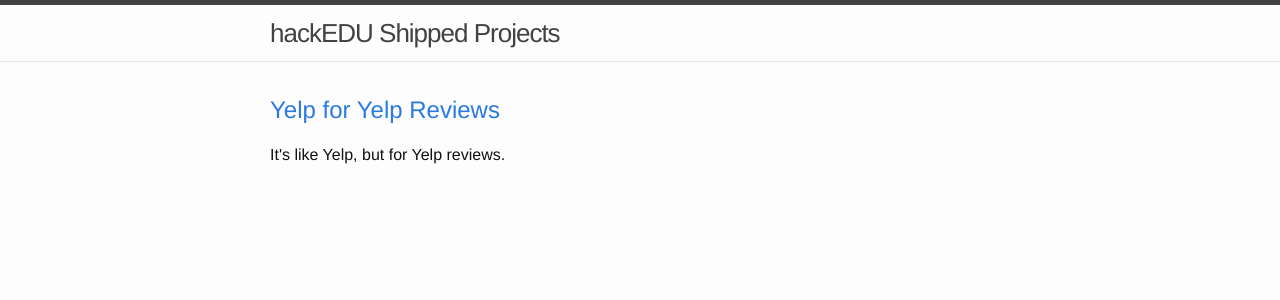
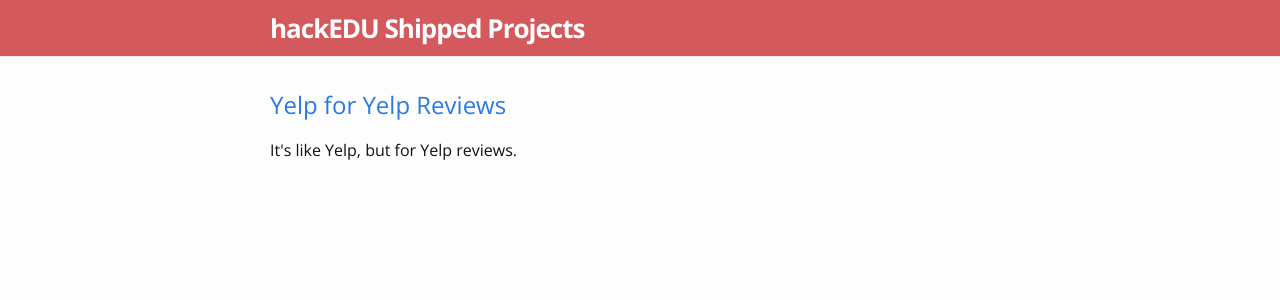
Before and after one commit to hackclub/shipped, a Jekyll site: the page built from index.html, in a window 1280 px wide. Shown: the top 300 px of the page. Built offline with Jekyll 4.4.1, drawn with Linux system fonts in a browser that asks for light colours.

Commit message:
make the site header red and use open sans

```diff
--- a/_includes/head.html
+++ b/_includes/head.html
@@ -8,4 +8,5 @@
 
   <link rel="stylesheet" href="{{ "/css/main.css" | prepend: site.baseurl }}">
   <link rel="canonical" href="{{ page.url | replace:'index.html','' | prepend: site.baseurl | prepend: site.url }}">
+  <link href='http://fonts.googleapis.com/css?family=Open+Sans:400,700,400italic' rel='stylesheet' type='text/css'>
 </head>
--- a/_sass/_layout.scss
+++ b/_sass/_layout.scss
@@ -2,7 +2,7 @@
  * Site header
  */
 .site-header {
-  border-top: 5px solid $grey-color-dark;
+  background-color: $hackedu-red;
   border-bottom: 1px solid $grey-color-light;
   min-height: 56px;
 
@@ -11,15 +11,20 @@
 }
 
 .site-title {
+  color: #fff;
   font-size: 26px;
+  font-weight: bold;
   line-height: 56px;
   letter-spacing: -1px;
   margin-bottom: 0;
   float: left;
 
-  &,
   &:visited {
-    color: $grey-color-dark;
+    color: #fff;
+  }
+
+  &:hover {
+    text-decoration: none;
   }
 }
 
--- a/css/main.scss
+++ b/css/main.scss
@@ -12,7 +12,7 @@
 $hackedu-orange: #e67e22;
 
 // Our variables
-$base-font-family: Helvetica, Arial, sans-serif;
+$base-font-family: 'Open Sans', Helvetica, Arial, sans-serif;
 $base-font-size:   16px;
 $small-font-size:  $base-font-size * 0.875;
 $base-line-height: 1.5;
```
